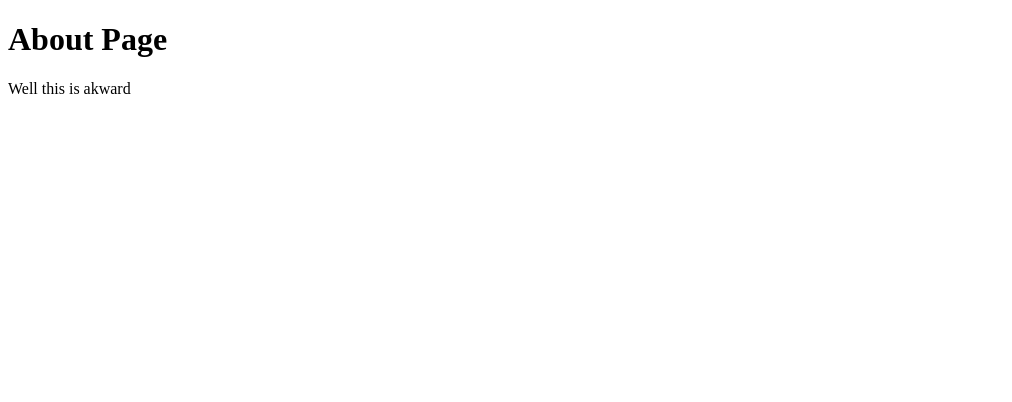
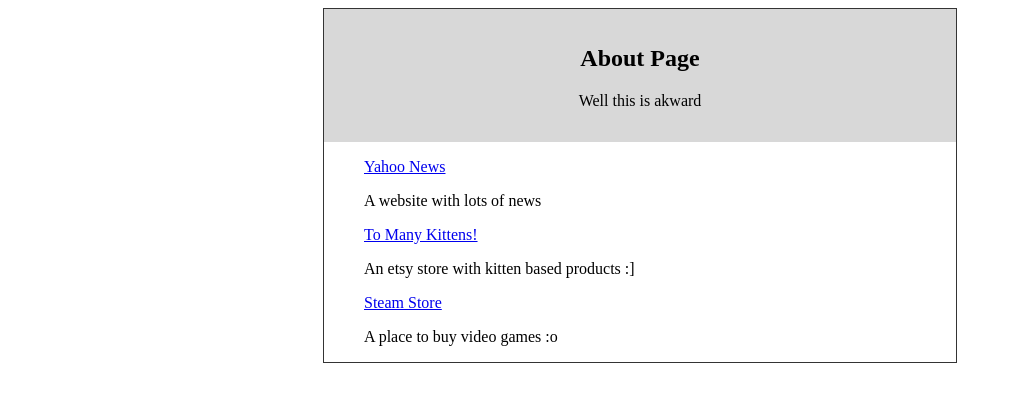
Before and after one commit to ldg/gatsby-learn, a Gatsby site: page /about in a window 1280 px wide. Shown: the whole page, without its empty margins (0-1012 px from the left). Built offline with nearby package versions, Linux system fonts and the light colour scheme; Gatsby itself is replaced by a stand-in of ours.

Commit message:
Updated content and styles

```diff
--- a/src/pages/about.js
+++ b/src/pages/about.js
@@ -1,13 +1,63 @@
 import * as React from "react"
 
+/*Styles*/
+const AboutStyles = {
+	background: "#34343430",
+	padding: "1rem",
+	textAlign: "center",
+	margin: "auto",
+	width: "600px"
+}
+const ListSection = {
+	border: "1px solid #343434",
+	margin: "auto",
+	width: "632px"
+}
+const ItemStyles = {
+	listStyle: "none"
+}
 
+/* Data */
+const items = [
+	{
+		text: "Yahoo News",
+		url: "https://news.yahoo.com/",
+		description: "A website with lots of news"
+	},
+	{
+		text: "To Many Kittens!",
+		url: "https://www.etsy.com/market/too_many_kittens",
+		description: "An etsy store with kitten based products :]"
+	},
+	{
+		text: "Steam Store",
+		url: "https://store.steampowered.com/",
+		description: "A place to buy video games :o"
+	}
+]
+
+/* Page */
 const AboutPage = () => {
 	return(
-		<div>
-			<h1>About Page</h1>
-			<p>Well this is akward</p>
-		</div>
+		<section style={ListSection}>
+			<div style={AboutStyles}>
+				<h1>About Page</h1>
+				<p>Well this is akward</p>
+			</div>
+			<div>
+				<ul>
+				{items.map(item =>(
+					<li style={ItemStyles}>
+						<a href={item.url}>
+							{item.text}
+						</a>
+						<p>{item.description}</p>
+					</li>
+				))}
 
+				</ul>
+			</div>
+		</section>
 		)
 }
 
```
